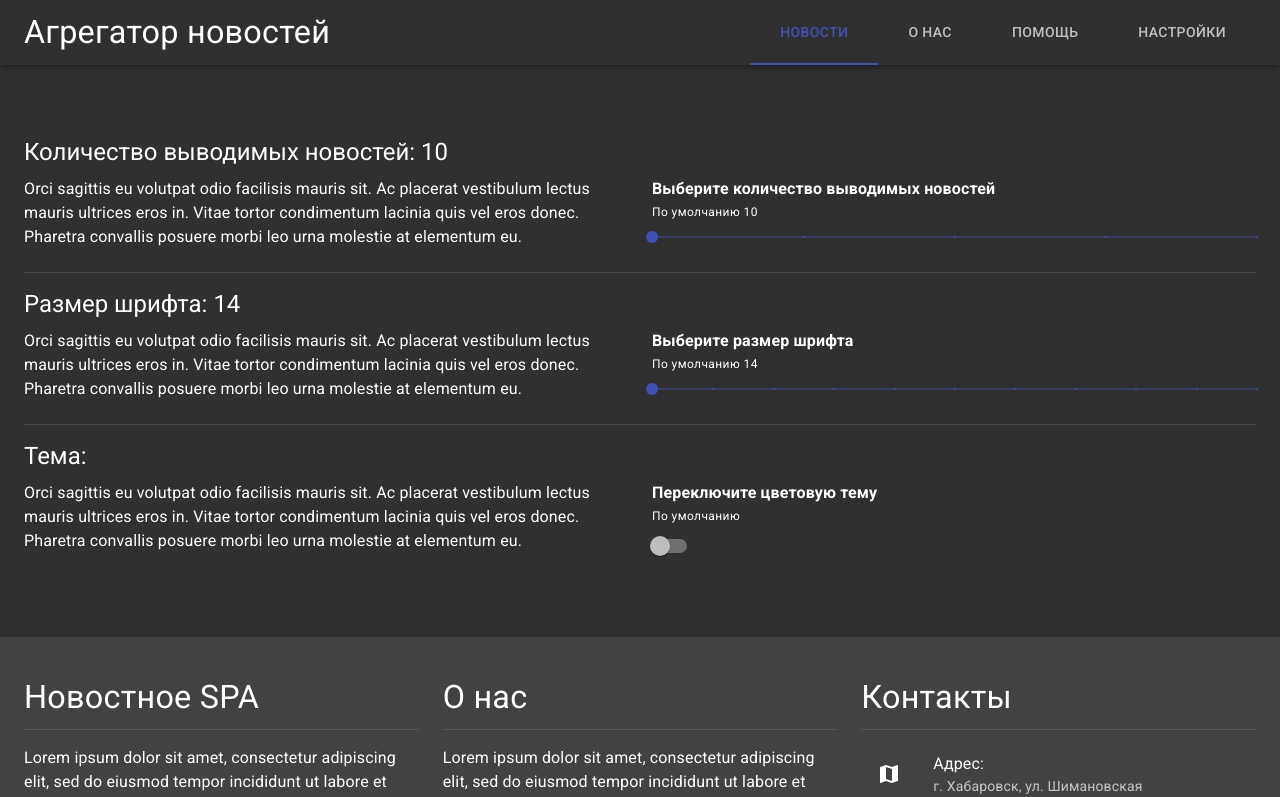
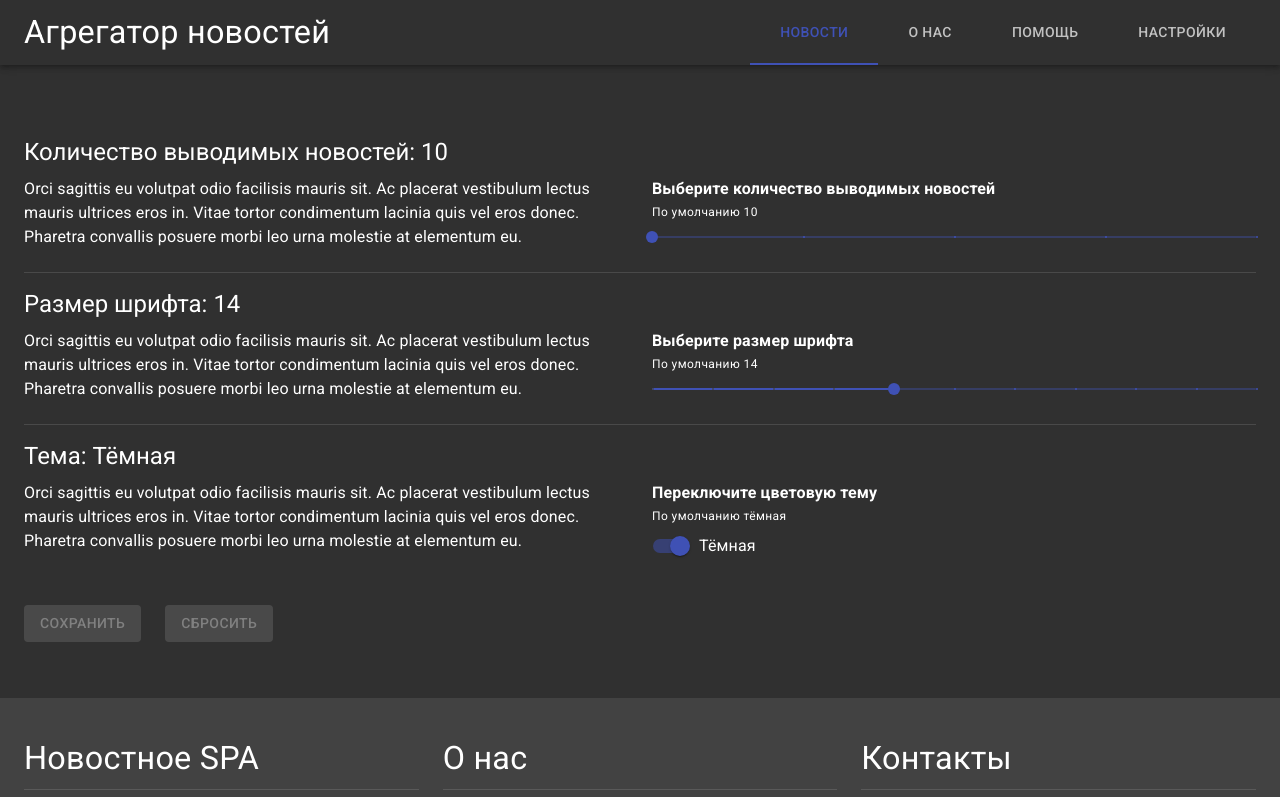
Before and after one commit to NikolayGoncharuk/spa_news_aggregator, a React (Create React App) app: page /settings in a window 1280 px wide. Shown: the top 797 px of the page. Built offline with nearby package versions, Linux system fonts and the light colour scheme.

Commit message:
Добавлен функционал изменения настроек

```diff
--- a/src/components/main/pages/settings-page/SettingsPage.jsx
+++ b/src/components/main/pages/settings-page/SettingsPage.jsx
@@ -3,13 +3,14 @@ import { connect } from 'react-redux';
 import { saveSettings } from '../../../../model/reducers/themeReducer';
 import { makeStyles } from '@material-ui/core/styles';
 // Styled Components
+import Grid from '@material-ui/core/Grid';
 import Divider from '@material-ui/core/Divider';
-import Grid from '@material-ui/core/Grid';
-import Typography from '@material-ui/core/Typography';
-import Slider from '@material-ui/core/Slider';
-import Switch from '@material-ui/core/Switch';
-import FormControl from '@material-ui/core/FormControl';
-import FormControlLabel from '@material-ui/core/FormControlLabel';
+import Button from '@material-ui/core/Button';
+// Components
+import PageSize from './settings-items/PageSize';
+import FontSize from './settings-items/FontSize';
+import DarkMode from './settings-items/DarkMode';
+import ProgressButton from './progress-button/ProgressButton';
 
 const useStyles = makeStyles(theme => ({
   settingItem: {
@@ -18,82 +19,95 @@ const useStyles = makeStyles(theme => ({
   buttonsContainer: {
     paddingTop: '24px',
   },
-  successMessageWrapper: {
-    display: 'flex',
-    height: '100%'
-  },
-  successMessage: {
-    margin: 'auto',
-  },
 }));
 
-const mapStateToProps = (state) => {
-  return {
-    pageSize: state.news.newsParams.pageSize,
-    fontSize: state.theme.typography.fontSize,
-    darkMode: state.theme.darkMode
-  };
-};
+const mapStateToProps = (state) => ({
+  pageSize: state.news.newsParams.pageSize,
+  fontSize: state.theme.typography.fontSize,
+  darkMode: state.theme.darkMode
+});
 
 export default connect(mapStateToProps, { saveSettings })(
   function SettingsPage(props) {
     const { pageSize, fontSize, darkMode } = props;
     const classes = useStyles();
 
-    // Значения для настроек по умолчанию
+    // Локальные значения настроек
+    const [localPageSize, setLocalPageSize] = React.useState(pageSize);
+    const [localFontSize, setLocalFontSize] = React.useState(fontSize);
+    const [localDarkMode, setLocalDarkMode] = React.useState(darkMode);
+
+    // Значение настроек по умолчанию
     const defaultPageSize = 10;
     const defaultFontSize = 14;
     const defaultDarkMode = true;
 
+    // Изменение локальных значений настроек
+    const handlePageSize = (event, newValue) => {
+      setLocalPageSize(newValue);
+    };
+    const handleFontSize = (event, newValue) => {
+      setLocalFontSize(newValue);
+    };
+    const handleDarkMode = (event) => {
+      setLocalDarkMode(event.target.checked);
+    };
+
+    // Сохранение настроек
+    const saveSettings = () => {
+      props.saveSettings({ localPageSize, localFontSize, localDarkMode });
+    };
+
+    // Сброс настроек
+    const resetSettings = () => {
+      setLocalPageSize(defaultPageSize);
+      setLocalFontSize(defaultFontSize);
+      setLocalDarkMode(defaultDarkMode);
+    };
+
     return (
       <div>
-        <div className={classes.settingItem}>
-          <Typography gutterBottom variant="h5">Количество выводимых новостей: {pageSize}</Typography>
-          <Grid container spacing={3}>
-            <Grid item xs>
-              <Typography>Orci sagittis eu volutpat odio facilisis mauris sit. Ac placerat vestibulum lectus mauris ultrices eros in. Vitae tortor condimentum lacinia quis vel eros donec. Pharetra convallis posuere morbi leo urna molestie at elementum eu.</Typography>
-            </Grid>
-            <Grid item xs>
-              <Typography><strong>Выберите количество выводимых новостей</strong></Typography>
-              <Typography variant="caption">По умолчанию {defaultPageSize}</Typography>
-              <Slider valueLabelDisplay="auto" marks step={5} min={10} max={30} />
-            </Grid>
+        <PageSize
+          pageSize={pageSize}
+          defaultPageSize={defaultPageSize}
+          localPageSize={localPageSize}
+          handlePageSize={handlePageSize}
+          className={classes.settingItem}
+        />
+        <Divider />
+        <FontSize
+          fontSize={fontSize}
+          defaultFontSize={defaultFontSize}
+          localFontSize={localFontSize}
+          handleFontSize={handleFontSize}
+          className={classes.settingItem}
+        />
+        <Divider />
+        <DarkMode
+          darkMode={darkMode}
+          defaultDarkMode={defaultDarkMode}
+          localDarkMode={localDarkMode}
+          handleDarkMode={handleDarkMode}
+          className={classes.settingItem}
+        />
+        <Grid container spacing={3} className={classes.buttonsContainer}>
+          <Grid item>
+            <ProgressButton
+              label="Сохранить"
+              labelDisabled="Сохранение"
+              pageSize={pageSize}
+              fontSize={fontSize}
+              darkMode={darkMode}
+              localPageSize={localPageSize}
+              localFontSize={localFontSize}
+              localDarkMode={localDarkMode}
+              saveSettings={saveSettings}
+            />
           </Grid>
-        </div>
-        <Divider />
-        <div className={classes.settingItem}>
-          <Typography gutterBottom variant="h5">Размер шрифта: {fontSize}</Typography>
-          <Grid container spacing={3}>
-            <Grid item xs>
-              <Typography>Orci sagittis eu volutpat odio facilisis mauris sit. Ac placerat vestibulum lectus mauris ultrices eros in. Vitae tortor condimentum lacinia quis vel eros donec. Pharetra convallis posuere morbi leo urna molestie at elementum eu.</Typography>
-            </Grid>
-            <Grid item xs>
-              <Typography><strong>Выберите размер шрифта</strong></Typography>
-              <Typography variant="caption">По умолчанию {defaultFontSize}</Typography>
-              <Slider valueLabelDisplay="auto" marks step={1} min={10} max={20} />
-            </Grid>
+          <Grid item>
+            <Button disabled={localPageSize === defaultPageSize && localFontSize === defaultFontSize && localDarkMode === defaultDarkMode} color="secondary" onClick={resetSettings}>Сбросить</Button>
           </Grid>
-        </div>
-        <Divider />
-        <div className={classes.settingItem}>
-          <Typography gutterBottom variant="h5">Тема: {darkMode}</Typography>
-          <Grid container spacing={3}>
-            <Grid item xs>
-              <Typography>Orci sagittis eu volutpat odio facilisis mauris sit. Ac placerat vestibulum lectus mauris ultrices eros in. Vitae tortor condimentum lacinia quis vel eros donec. Pharetra convallis posuere morbi leo urna molestie at elementum eu.</Typography>
-            </Grid>
-            <Grid item xs>
-              <Typography><strong>Переключите цветовую тему</strong></Typography>
-              <Typography variant="caption">По умолчанию {defaultDarkMode}</Typography>
-              <div>
-                <FormControl component="fieldset">
-                  <FormControlLabel
-                    control={<Switch color="primary" />}
-                  />
-                </FormControl>
-              </div>
-            </Grid>
-          </Grid>
-        </div>
+        </Grid>
       </div >
     );
   }
--- /dev/null
+++ b/src/components/main/pages/settings-page/progress-button/ProgressButton.jsx
@@ -0,0 +1,55 @@
+import React from 'react';
+// Styled Components
+import Button from '@material-ui/core/Button';
+import Snackbar from '@material-ui/core/Snackbar';
+import IconButton from '@material-ui/core/IconButton';
+// Icons
+import CloseIcon from '@material-ui/icons/Close';
+
+export default function ProgressButton(props) {
+  const { saveSettings, localPageSize, pageSize, localFontSize, fontSize, localDarkMode, darkMode, label, labelDisabled } = props;
+
+  const [disabled, setDisabled] = React.useState(false);
+  const [open, setOpen] = React.useState(false);
+
+  const handleButtonClick = () => {
+    setDisabled(true);
+    saveSettings();
+    setDisabled(false);
+    setOpen(true);
+  };
+
+  const handleSnackbarClose = (event, reason) => {
+    if (reason === 'clickaway') return;
+    setOpen(false);
+  };
+
+  return (
+    <div>
+      <Button
+        color="primary"
+        disabled={disabled || (localPageSize === pageSize && localFontSize === fontSize && localDarkMode === darkMode)}
+        onClick={handleButtonClick}>
+        {disabled ? labelDisabled : label}
+      </Button>
+      <Snackbar
+        anchorOrigin={{ vertical: 'bottom', horizontal: 'left', }}
+        open={open}
+        autoHideDuration={6000}
+        onClose={handleSnackbarClose}
+        message="Настройки сохранены!"
+        action={
+          <React.Fragment>
+            <IconButton
+              size="small"
+              aria-label="close"
+              color="inherit"
+              onClick={handleSnackbarClose}>
+              <CloseIcon fontSize="small" />
+            </IconButton>
+          </React.Fragment>
+        }
+      />
+    </div>
+  );
+};
--- /dev/null
+++ b/src/components/main/pages/settings-page/settings-items/DarkMode.jsx
@@ -0,0 +1,45 @@
+import React from 'react';
+// Styled Components
+import Grid from '@material-ui/core/Grid';
+import Typography from '@material-ui/core/Typography';
+import Switch from '@material-ui/core/Switch';
+import FormControl from '@material-ui/core/FormControl';
+import FormControlLabel from '@material-ui/core/FormControlLabel';
+
+export default function PaletteType(props) {
+  const { className, darkMode, defaultDarkMode, handleDarkMode, localDarkMode } = props;
+
+  // Определение названия темы
+  const darkModeName = darkMode ? 'Тёмная' : 'Светлая';
+  const defaultDarkModeName = defaultDarkMode ? 'тёмная' : 'светлая';
+  const localDarkModeName = localDarkMode ? 'Тёмная' : 'Светлая';
+
+  return (
+    <div className={className}>
+      <Typography gutterBottom variant="h5">Тема: {darkModeName}</Typography>
+      <Grid container spacing={3}>
+        <Grid item xs>
+          <Typography>Orci sagittis eu volutpat odio facilisis mauris sit. Ac placerat vestibulum lectus mauris ultrices eros in. Vitae tortor condimentum lacinia quis vel eros donec. Pharetra convallis posuere morbi leo urna molestie at elementum eu.</Typography>
+        </Grid>
+        <Grid item xs>
+          <Typography><strong>Переключите цветовую тему</strong></Typography>
+          <Typography variant="caption">По умолчанию {defaultDarkModeName}</Typography>
+          <div>
+            <FormControl component="fieldset">
+              <FormControlLabel
+                label={localDarkModeName}
+                control={
+                  <Switch
+                    checked={localDarkMode}
+                    onChange={handleDarkMode}
+                    color="primary"
+                  />
+                }
+              />
+            </FormControl>
+          </div>
+        </Grid>
+      </Grid>
+    </div>
+  );
+};
--- /dev/null
+++ b/src/components/main/pages/settings-page/settings-items/FontSize.jsx
@@ -0,0 +1,25 @@
+import React from 'react';
+// Styled Components
+import Grid from '@material-ui/core/Grid';
+import Typography from '@material-ui/core/Typography';
+import Slider from '@material-ui/core/Slider';
+
+export default function FontSize(props) {
+  const { className, fontSize, defaultFontSize, handleFontSize, localFontSize } = props;
+
+  return (
+    <div className={className}>
+      <Typography gutterBottom variant="h5">Размер шрифта: {fontSize}</Typography>
+      <Grid container spacing={3}>
+        <Grid item xs>
+          <Typography>Orci sagittis eu volutpat odio facilisis mauris sit. Ac placerat vestibulum lectus mauris ultrices eros in. Vitae tortor condimentum lacinia quis vel eros donec. Pharetra convallis posuere morbi leo urna molestie at elementum eu.</Typography>
+        </Grid>
+        <Grid item xs>
+          <Typography><strong>Выберите размер шрифта</strong></Typography>
+          <Typography variant="caption">По умолчанию {defaultFontSize}</Typography>
+          <Slider onChange={handleFontSize} value={localFontSize} valueLabelDisplay="auto" marks defaultValue={fontSize} step={1} min={10} max={20} />
+        </Grid>
+      </Grid>
+    </div>
+  );
+};
--- /dev/null
+++ b/src/components/main/pages/settings-page/settings-items/PageSize.jsx
@@ -0,0 +1,25 @@
+import React from 'react';
+// Styled Components
+import Grid from '@material-ui/core/Grid';
+import Typography from '@material-ui/core/Typography';
+import Slider from '@material-ui/core/Slider';
+
+export default function PageSize(props) {
+  const { className, pageSize, defaultPageSize, handlePageSize, localPageSize } = props;
+
+  return (
+    <div className={className}>
+      <Typography gutterBottom variant="h5">Количество выводимых новостей: {pageSize}</Typography>
+      <Grid container spacing={3}>
+        <Grid item xs>
+          <Typography>Orci sagittis eu volutpat odio facilisis mauris sit. Ac placerat vestibulum lectus mauris ultrices eros in. Vitae tortor condimentum lacinia quis vel eros donec. Pharetra convallis posuere morbi leo urna molestie at elementum eu.</Typography>
+        </Grid>
+        <Grid item xs>
+          <Typography><strong>Выберите количество выводимых новостей</strong></Typography>
+          <Typography variant="caption">По умолчанию {defaultPageSize}</Typography>
+          <Slider onChange={handlePageSize} value={localPageSize} valueLabelDisplay="auto" marks defaultValue={pageSize} step={5} min={10} max={30} />
+        </Grid>
+      </Grid>
+    </div>
+  );
+};
--- a/src/model/reducers/themeReducer.js
+++ b/src/model/reducers/themeReducer.js
@@ -1,4 +1,5 @@
 import { setPageSize } from './newsReducer';
+import { newsAPI } from '../../api/api';
 
 const SET_DARK_MODE = 'theme/SET_DARK_MODE';
 const SET_FONT_SIZE = 'theme/SET_FONT_SIZE';
```
